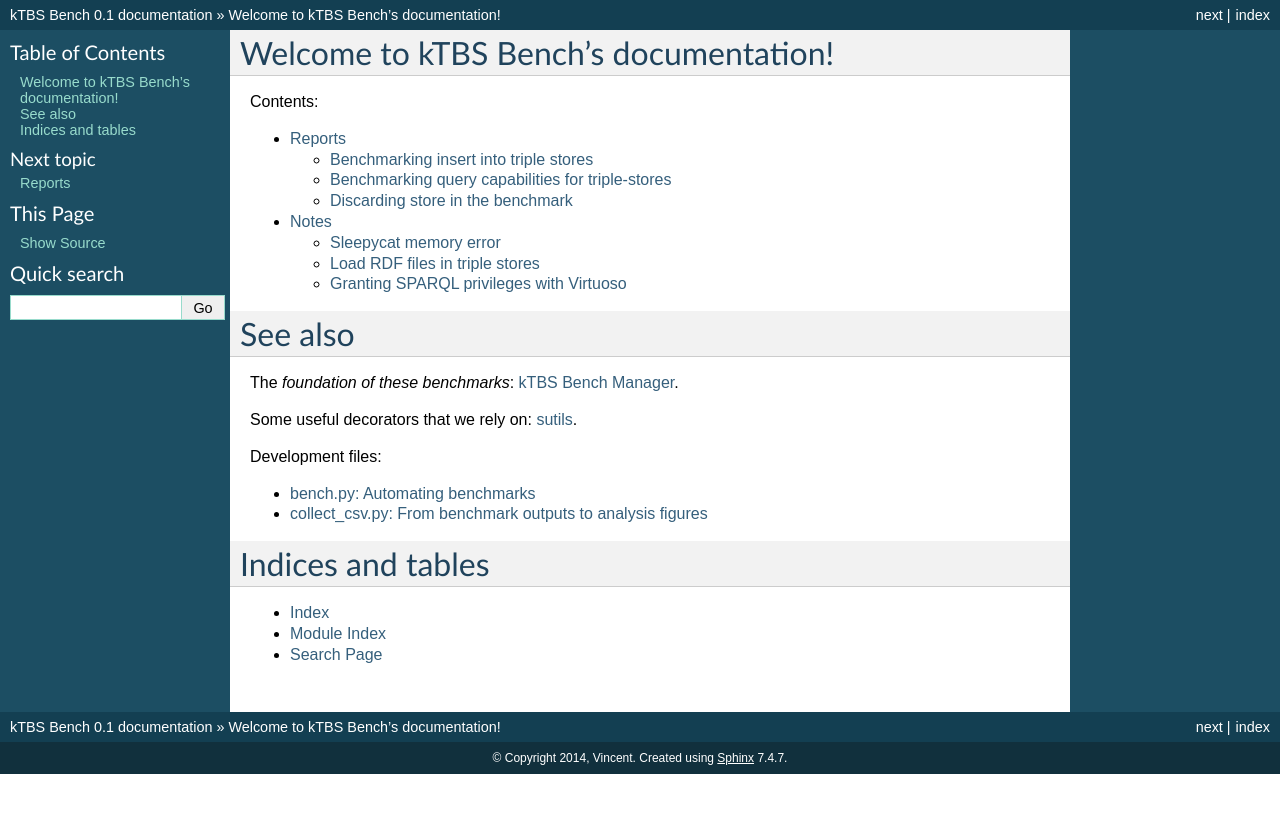
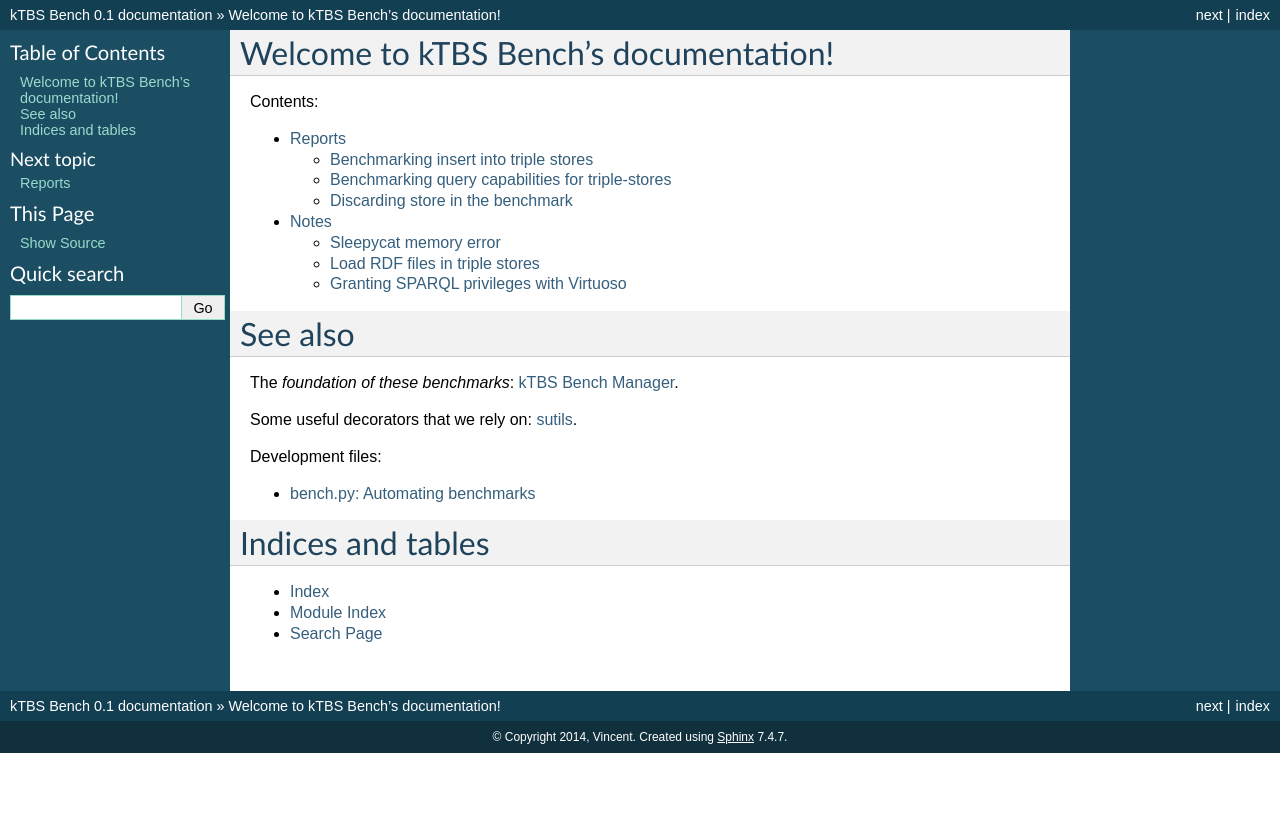
Before and after one commit to ktbs/ktbs-bench, a Sphinx documentation site: the page built from doc/source/index.rst, in a window 1280 px wide. Shown: the top 813 px of the page. Built offline with Sphinx 7.4.7, drawn with Linux system fonts in a browser that asks for light colours.

Commit message:
Remove `collectcsv` from the docs and its RTD deps

```diff
--- a/doc/source/collectcsv.rst
+++ /dev/null
@@ -1,7 +0,0 @@
-collect_csv.py: From benchmark outputs to analysis figures
-==========================================================
-
-A script that collect benchmark output files and make figures from them.
-
-.. automodule:: collect_csv
-   :members:
--- a/doc/source/index.rst
+++ b/doc/source/index.rst
@@ -26,7 +26,6 @@
 
 .. toctree::
    bench
-   collectcsv
 
 
 Indices and tables
--- a/requirements.txt
+++ b/requirements.txt
@@ -8,8 +8,6 @@
 -e git+https://github.com/vincent-octo/ktbs_bench_manager.git@master#egg=ktbs_bench_manager
 
 # Comment the following lines if you don't want to install extra dependencies to run the examples
-python-dateutil
-six
 pandas
 numpy
 matplotlib
```
